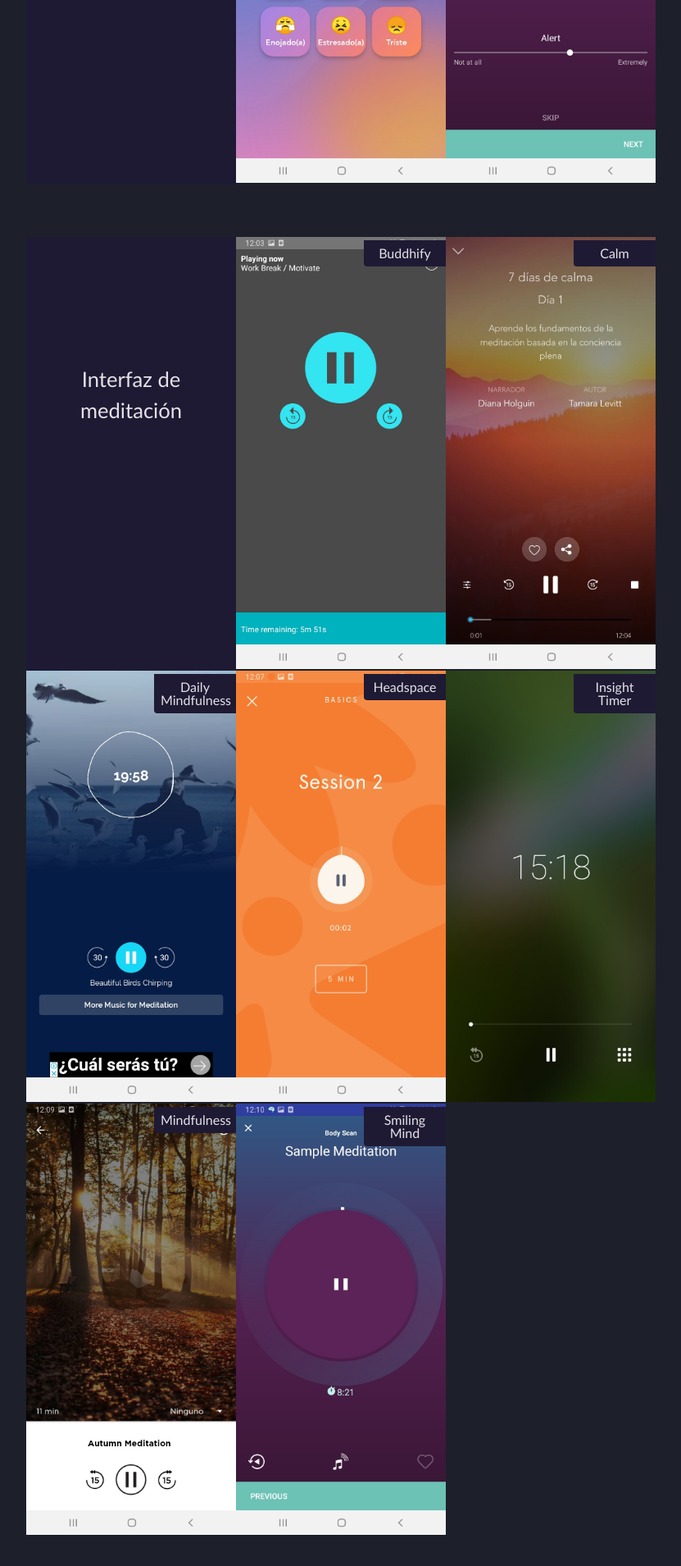
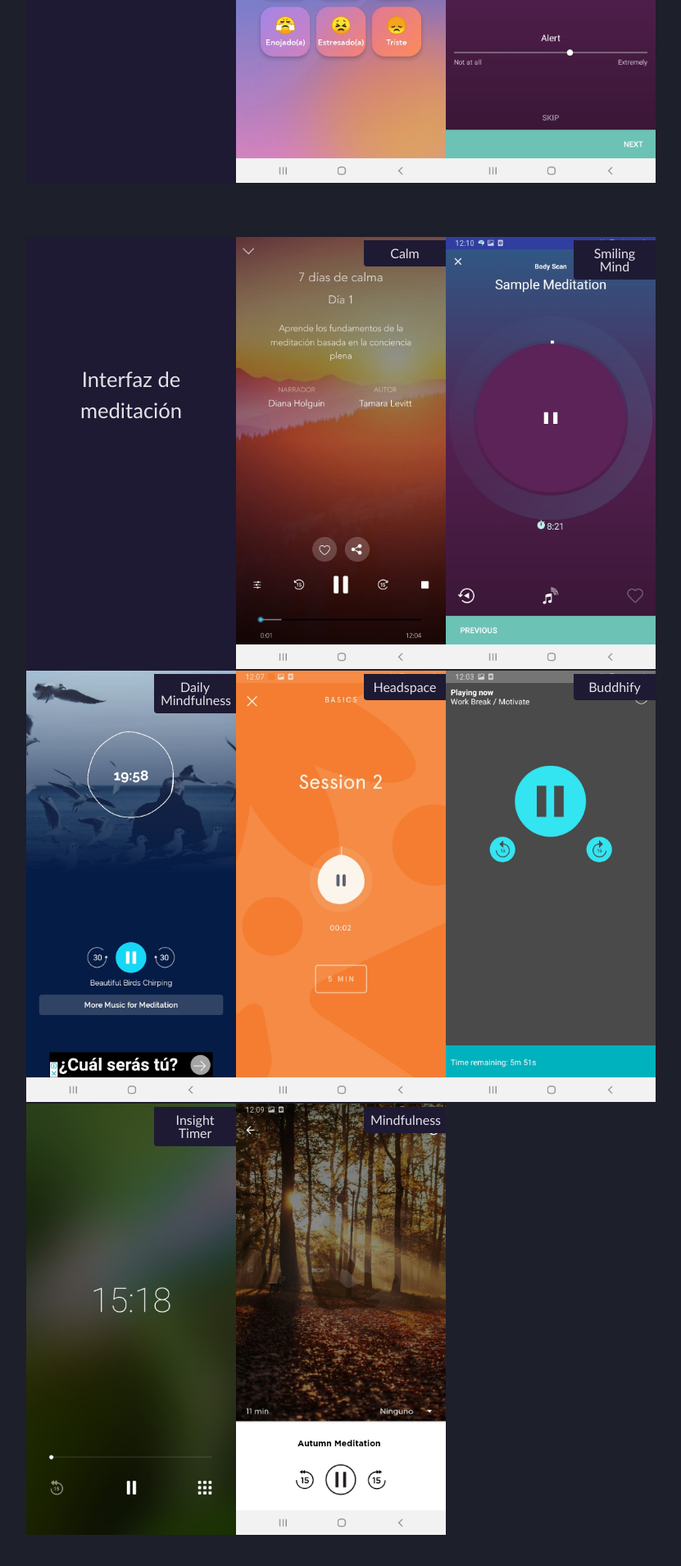
Before and after one commit to alavado/achs-mindfulness, a React (Create React App) app: page /otras in a window 1280 px wide. Shown: the part 418-2328 px from the top of the page at 82% size, without its empty margins (224-1055 px from the left). Built offline with nearby package versions, Linux system fonts and the light colour scheme.

Commit message:
cambia orden de interfaces

```diff
--- a/src/components/Otras/Otras.js
+++ b/src/components/Otras/Otras.js
@@ -36,12 +36,12 @@
           <h1>Interfaz de meditación</h1>
         </div>
         <div className="otras-captura">
-          <p>Buddhify</p>
-          <img src={uiMeditacionBuddhify} />
+          <p>Calm</p>
+          <img src={uiMeditacionCalm} />
         </div>
         <div className="otras-captura">
-          <p>Calm</p>
-          <img src={uiMeditacionCalm} />
+          <p>Smiling Mind</p>
+          <img src={uiMeditacionSmilingMind} />
         </div>
         <div className="otras-captura">
           <p>Daily Mindfulness</p>
@@ -52,6 +52,10 @@
           <img src={uiMeditacionHeadspace} />
         </div>
         <div className="otras-captura">
+          <p>Buddhify</p>
+          <img src={uiMeditacionBuddhify} />
+        </div>
+        <div className="otras-captura">
           <p>Insight Timer</p>
           <img src={uiMeditacionInsightTimer} />
         </div>
@@ -59,10 +63,6 @@
           <p>Mindfulness</p>
           <img src={uiMeditacionMindfulness} />
         </div>
-        <div className="otras-captura">
-          <p>Smiling Mind</p>
-          <img src={uiMeditacionSmilingMind} />
-        </div>
       </div>
     </div>
   )
```
